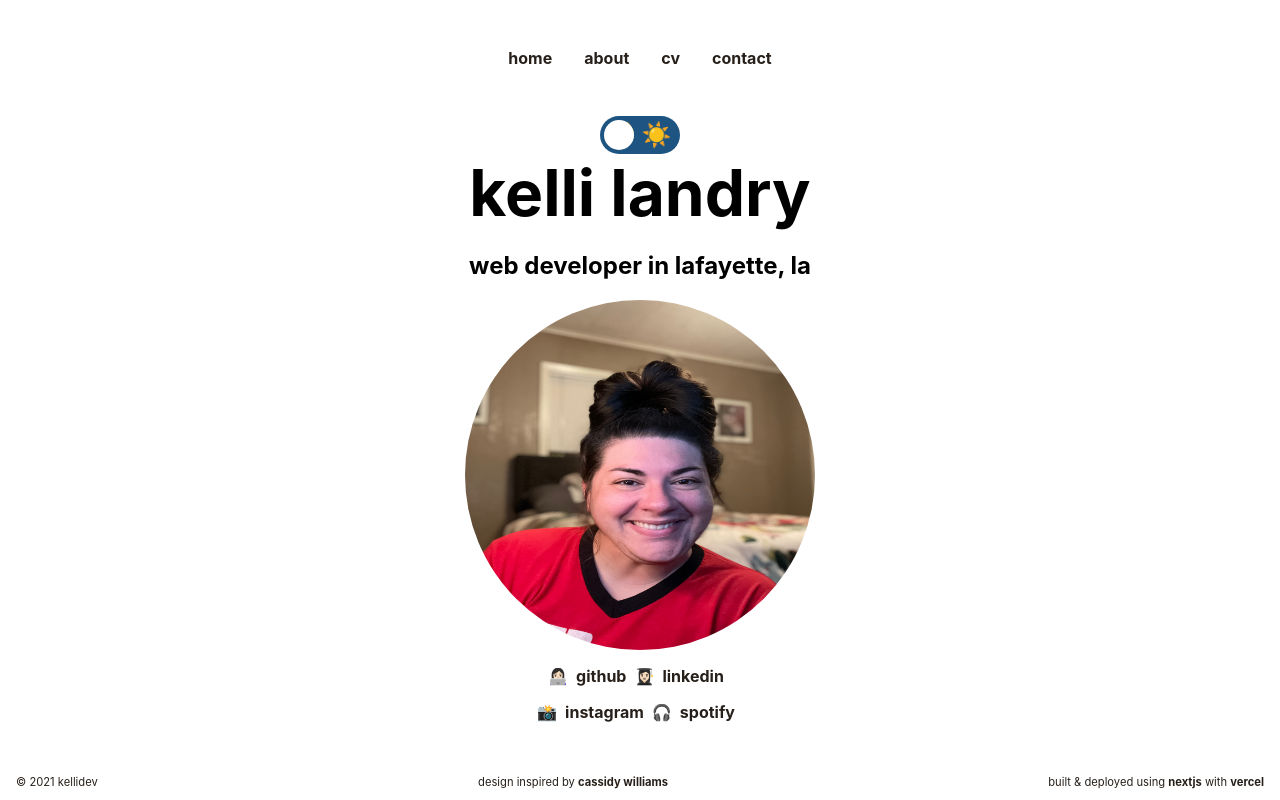
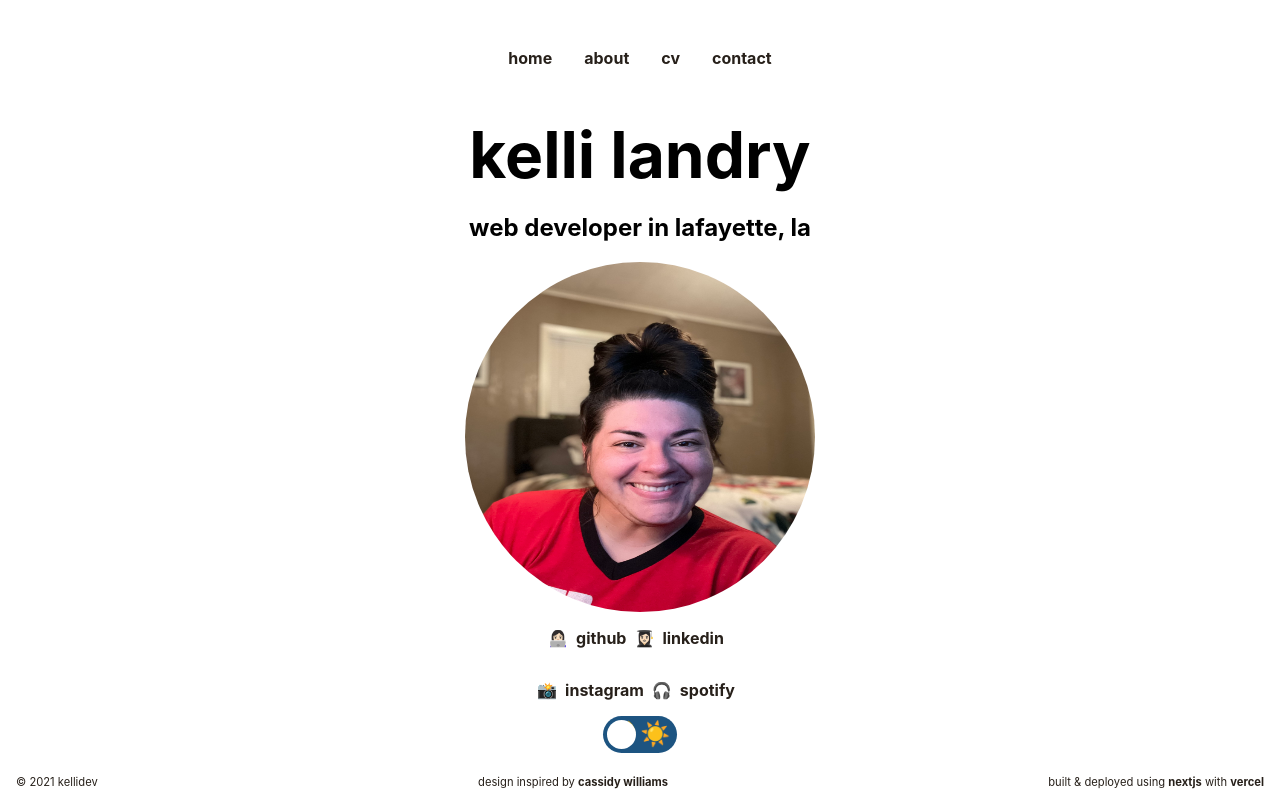
Before and after one commit to kel7774/kellidev, a Next.js app: page / in a window 1280 px wide. Built offline with nearby package versions, Linux system fonts and the light colour scheme.

Commit message:
Move toggle to _app.js, add margins to pages, wrap app in layout

```diff
--- a/components/ContactForm.js
+++ b/components/ContactForm.js
@@ -35,7 +35,7 @@ export default function ContactForm () {
   }
 
   return (
-    <form className='contactForm'>
+    <form className={styles.contactForm}>
       <div className={styles.formField}>
         <label htmlFor='firstName'>name</label>
         <input
--- a/components/ThemeToggle.js
+++ b/components/ThemeToggle.js
@@ -1,8 +1,8 @@
 import styled from '@emotion/styled'
 import { useState, useEffect } from 'react'
 const ToggleButton = styled.button`
-  --toggle-width: 80px;
-  --toggle-height: 38px;
+  --toggle-width: 74px;
+  --toggle-height: 37px;
   --toggle-padding: 4px;
   position: relative;
   display: flex;
--- a/pages/_app.js
+++ b/pages/_app.js
@@ -1,6 +1,16 @@
 import '../styles/globals.css'
+import Layout from '../layout/Layout'
+import dynamic from 'next/dynamic'
+const ThemeToggle = dynamic(() => import('../components/ThemeToggle'), {
+  ssr: false
+})
 function MyApp ({ Component, pageProps }) {
-  return <Component {...pageProps} />
+  return (
+    <Layout>
+      <Component {...pageProps} />
+      <ThemeToggle />
+    </Layout>
+  )
 }
 
 export default MyApp
--- a/pages/about/index.js
+++ b/pages/about/index.js
@@ -1,4 +1,3 @@
-import Layout from '../../layout/Layout'
 import { useState } from 'react'
 import { NextSeo } from 'next-seo'
 import classes from '../../styles/About.module.css'
@@ -11,7 +10,7 @@ export default function About () {
     setHidden(false)
   }
   return (
-    <Layout>
+    <div>
       <NextSeo
         title='Kelli Landry - About'
         description='An about page about Kelli Landry with an option for a short or long bio.'
@@ -52,6 +51,6 @@ export default function About () {
           <h3>and without further adieu...</h3>
           <p>congrats! you made it! there is <em>definitely</em> more to the story, and much more to be written as i progress into more in depth projects, and learn more intricate and complex technologies. i had a co-worker once tell me that i am tenacious and through pure grit, i will try my best to figure it out. whatever it should be. the problem at hand. the bug. the new feature needing to be implemented. the test that needs to pass (or fail.. we like negative tests, too). the user story that needs more sub-tasks. or just if we should make another pot of coffee. the point is, this is not the end, you&apos;ve reached the beginning, and i hope to continue writing this story about my journey in this industry.</p>
         </section>}
-    </Layout>
+    </div>
   )
 }
--- a/pages/contact/index.js
+++ b/pages/contact/index.js
@@ -1,9 +1,8 @@
 import { NextSeo } from 'next-seo'
-import Layout from '../../layout/Layout'
 import ContactForm from '../../components/ContactForm'
 export default function Contact () {
   return (
-    <Layout>
+    <div>
       <NextSeo
         title='Kelli Landry - Contact'
         description='Contact page for Kelli Landry with a form provided.'
@@ -13,6 +12,6 @@ export default function Contact () {
         <h1>send me a line</h1>
         <ContactForm />
       </section>
-    </Layout>
+    </div>
   )
 }
--- a/pages/cv/index.js
+++ b/pages/cv/index.js
@@ -1,12 +1,11 @@
 import { NextSeo } from 'next-seo'
-import Layout from '../../layout/Layout'
 import JobItem from '../../components/JobItem'
 import { jobs } from '../api/jobs'
 import classes from '../../styles/Jobs.module.css'
 
 export default function CV () {
   return (
-    <Layout>
+    <div>
       <NextSeo
         title='Kelli Landry - CV'
         description='A list of all relevant jobs and experiences Kelli Landry has had in the past 5 years'
@@ -35,6 +34,6 @@ export default function CV () {
           <p>completed web development track</p>
         </section>
       </div>
-    </Layout>
+    </div>
   )
 }
--- a/pages/index.js
+++ b/pages/index.js
@@ -1,13 +1,8 @@
 import { NextSeo } from 'next-seo'
-import Layout from '../layout/Layout'
 import MainContent from '../components/MainContent'
-import dynamic from 'next/dynamic'
-const ThemeToggle = dynamic(() => import('../components/ThemeToggle'), {
-  ssr: false
-})
 export default function Home () {
   return (
-    <Layout>
+    <div>
       <NextSeo
         title='Kelli Landry - Home'
         description='Kelli Landry, Web Developer'
@@ -19,8 +14,7 @@ export default function Home () {
           }
         ]}
       />
-      <ThemeToggle />
       <MainContent />
-    </Layout>
+    </div>
   )
 }
--- a/styles/ContactForm.module.css
+++ b/styles/ContactForm.module.css
@@ -1,3 +1,7 @@
+.contactForm {
+  margin-bottom: 1rem;
+}
+
 .formField input,
 .formField textarea,
 .submit {
--- a/styles/LinkSection.module.css
+++ b/styles/LinkSection.module.css
@@ -3,6 +3,7 @@
   flex-direction: column;
   align-items: center;
   margin-top: 1rem;
+  margin-bottom: 1rem;
 }
 
 .links {
```
Also changed, not shown: pages/thanks/index.js (+5 -8 lines).
